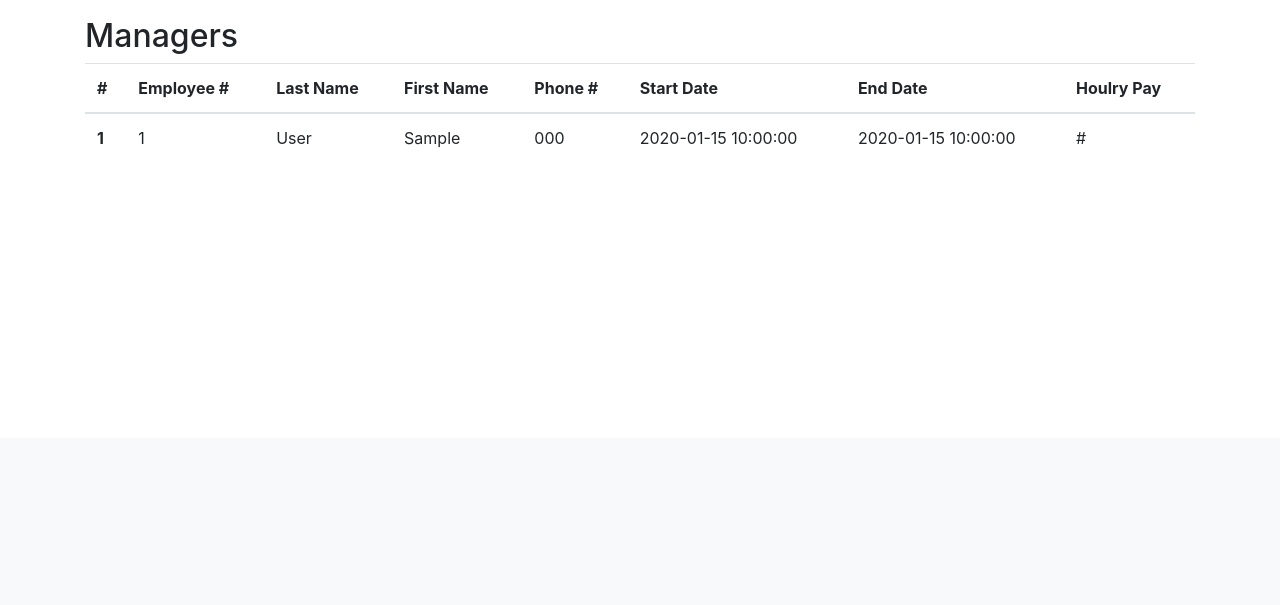
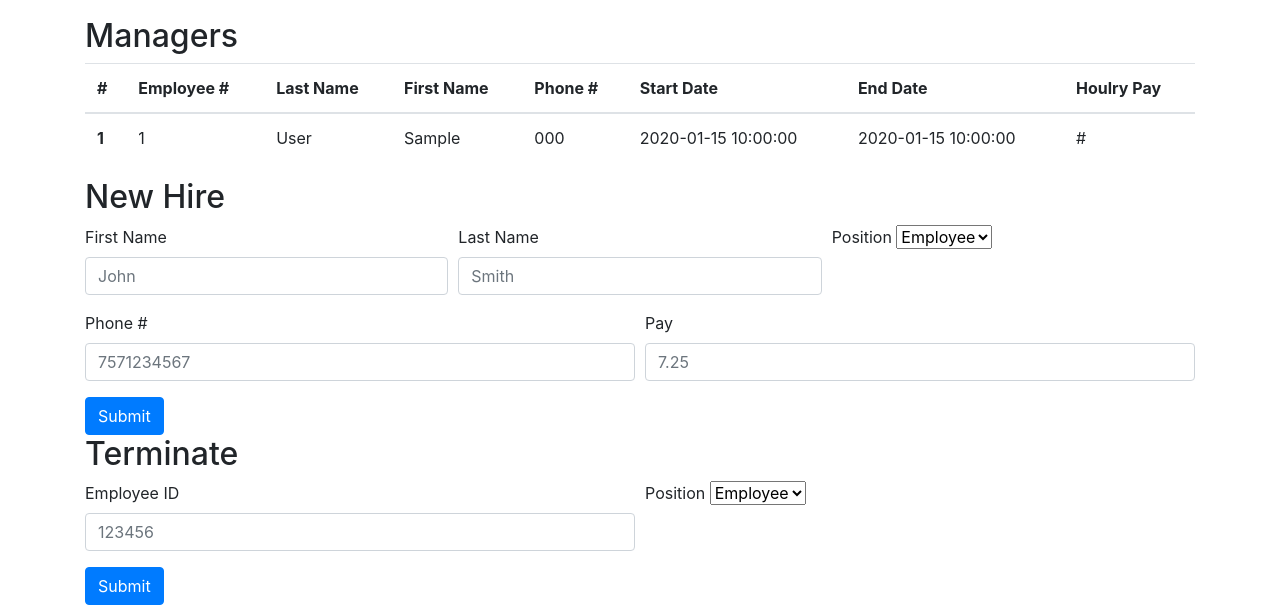
Before and after one commit to McDermottSJ/Databases_Project, a Flask app: template templates/employee.html in a window 1280 px wide. Shown: the part 362-967 px from the top of the page. Before the commit the page ends 509 px from the top, so only its background shows below. Run offline with Flask 2, Linux system fonts and the light colour scheme; the template is opened without the code that fills it: most values are stand-ins (such as "Sample title", 1, 10 or a date in 2020); some libraries are stand-ins or nearby versions.

Commit message:
Added employee termination

```diff
--- a/main.py
+++ b/main.py
@@ -1,4 +1,4 @@
-from flask import Flask
+from flask import Flask, url_for
 from flask import render_template, redirect, request
 import records
 app = Flask(__name__)
@@ -17,12 +17,12 @@ def home():
 def sales():
     return render_template('sales.html')
 
-@app.route('/employee',)
+@app.route('/employee')
 def employee():
     employees = get_employees()
     servers = get_servers()
     managers = get_managers()
-    return render_template('employee.html', employees=employees, managers=managers, servers=servers)
+    return render_template('employee.html', employees=employees, managers=managers, servers=servers, error=request.args.get('error'))
 
 @app.route('/lookup', methods=['GET', 'POST'])
 def lookup():
@@ -60,21 +60,47 @@ def search():
         else:
             return render_template('sales.html', error=True)
 
+@app.route('/hire', methods=['POST'])
+def hire():
+    return
+
+@app.route('/terminate', methods=['POST'])
+def terminate():
+    if request.method == 'POST':
+        employee_id = request.form.get('employeeId')
+        position = request.form.get('position')
+        if get_employee_by_id(employee_id):
+            terminate_empoloyee(employee_id)
+            return redirect('/employee')
+        else:
+            return redirect(url_for('employee', error=True))
+
+def terminate_empoloyee(employee_id):
+    db.query('UPDATE employee SET end_date=sysdate() WHERE employee_id = {}'.format(employee_id))
+    return
+
 def get_employees():
     employees = db.query('SELECT * FROM employee WHERE employee_id NOT IN (SELECT * FROM manager) AND employee_id NOT IN (SELECT * FROM server) AND end_date IS NULL')
     return employees.as_dict()
 
 def get_servers():
-    servers = db.query('SELECT * FROM server NATURAL JOIN employee')
+    servers = db.query('SELECT * FROM server NATURAL JOIN employee WHERE end_date IS NULL')
     return servers.as_dict()
 
 def get_managers():
-    managers = db.query('SELECT * FROM manager NATURAL JOIN employee')
+    managers = db.query('SELECT * FROM manager NATURAL JOIN employee WHERE end_date IS NULL')
     return managers.as_dict()
 
 def get_items(trans_num):
     items = db.query('SELECT *, quantity * price as "sub_total" FROM (select item_name, quantity FROM contains WHERE transaction_number={}) as t1 NATURAL JOIN menu_items'.format(trans_num))
     return items.as_dict()
+
+def get_employee_by_id(employee_id):
+    employee = db.query('SELECT * FROM employee WHERE employee_id={}'.format(employee_id))
+    if employee.as_dict():
+        return True
+    else:
+        return False
 
 def get_server(trans_num):
     name = db.query('SELECT employee_id, concat (first_name, " ", last_name) as server_name FROM employee NATURAL JOIN ticket WHERE transaction_number={}'.format(trans_num))
--- a/templates/employee.html
+++ b/templates/employee.html
@@ -90,7 +90,70 @@
                   </tr>
                 {% endfor %}
             </table>
+            <h2>New Hire</h2>
+            <form action="{{ url_for('hire') }}" method="post">
+              <div class="form-row">
+                <div class="form-group col-md-4">
+                  <label for="firstName">First Name</label>
+                  <input type="text" class="form-control" required name="firstName" id="firstName" placeholder="John">
+                </div>
+                <div class="form-group col-md-4">
+                  <label for="lastName">Last Name</label>
+                  <input type="password" class="form-control" required name="lastName" id="lastName" placeholder="Smith">
+                </div>
+                <div class="form-group col-md-4">
+                  <label for="position">Position</label>
+                  <select class="exampleFormControlSelect1"name="position">
+                      <option value="employee">Employee</option>
+                      <option value="server">Server</option>
+                      <option value="manager">Manager</option>
+                  </select>
+                </div>
+              </div>
+                  <div class="form-row">
+                      <div class="col">
+                          <div class="form-group">
+                            <label for="phone">Phone #</label>
+                            <input type="number" class="form-control" required name="phone" id="phone" placeholder="7571234567">
+                          </div>
+                      </div>
+                      <div class="col">
+                          <div class="form-group">
+                            <label for="pay">Pay</label>
+                            <input type="number" class="form-control" required name="pay" id="inputAddress2" placeholder="7.25" min="7.25" step="0.01">
+                          </div>
+                      </div>
+                  </div>
+              <button type="submit" class="btn btn-primary">Submit</button>
+            </form>
+            <h2>Terminate</h2>
+            <form action="{{ url_for('terminate') }}" method="post">
+                <div class="form-row">
+                  <div class="col">
+                      <div class="form-group">
+                        <label for="employeeId">Employee ID</label>
+                        <input type="number" class="form-control" required name="employeeId" id="employeeId" placeholder="123456">
+                      </div>
+                  </div>
+                  <div class="col">
+                      <label for="position">Position</label>
+                      <select class="exampleformControlSelect1" name="position">
+                          <option value="employee">Employee</option>
+                          <option value="server">Server</option>
+                          <option value="manager">Manager</option>
+                      </select>
+                  </div>
+              </div>
+              <button type="submit" class="btn btn-primary">Submit</button>
+          </form>
+{% if error %}
+  <div class="container">
+    <div class="alert alert-danger">
+      <strong>Error!</strong> Your query did not match any results :[
     </div>
+  </div>
+{% endif %}
+   </div>
 </div>
 
 {% endblock %}
```
